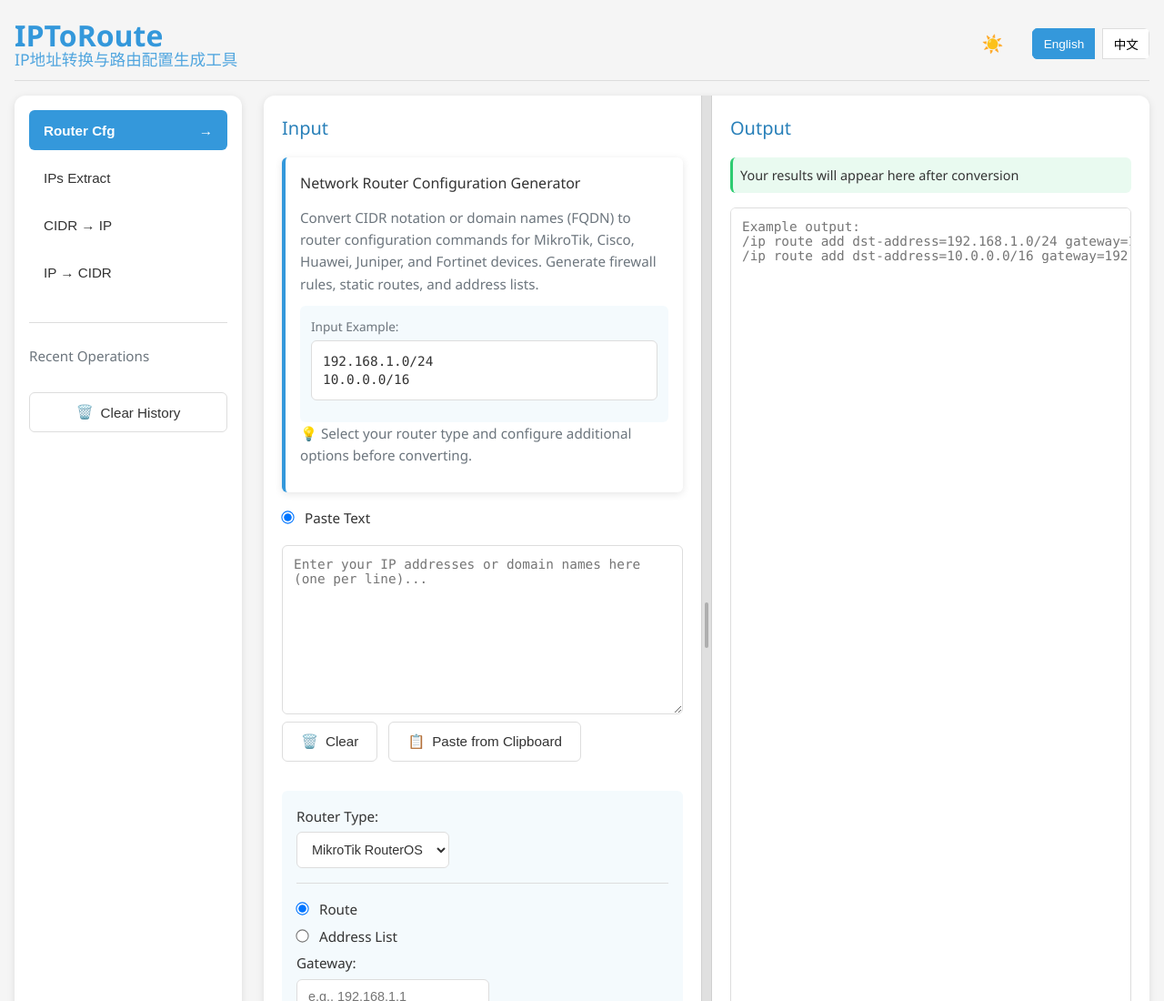
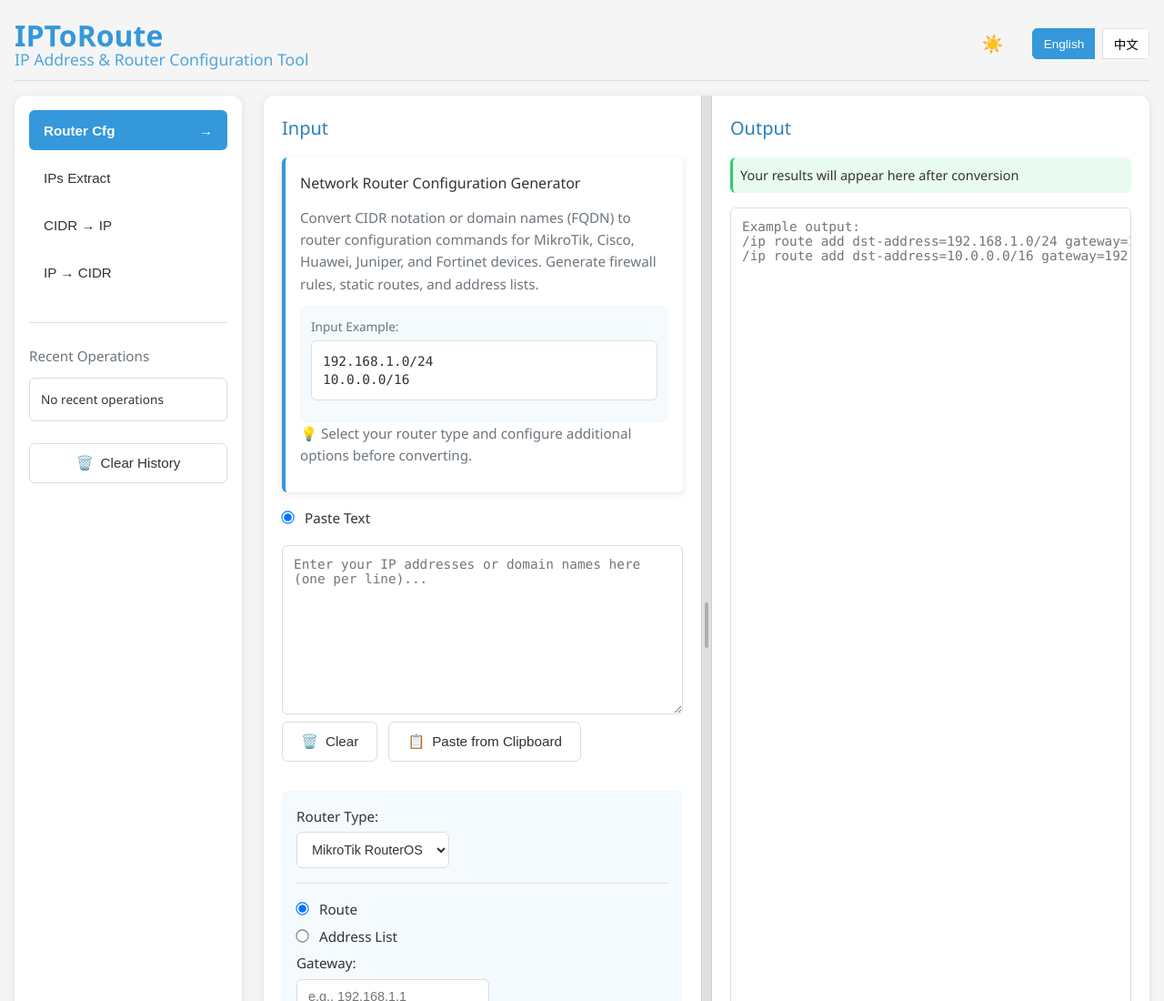
Before and after one commit to myyeti1043/iptoroute, a plain HTML site: page index.html in a window 1280 px wide. Shown: the top 1100 px of the page at 91% size. Drawn offline with Linux system fonts and the light colour scheme.

Commit message:
feat: add core app logic and translations for multi-language support

```diff
--- a/index.html
+++ b/index.html
@@ -98,11 +98,18 @@
     }
     </script>
 
-    <!-- 提前处理hash参数以确保可以直接访问特定标签 -->
+    <!-- 提前处理hash参数和语言设置以确保正确的初始显示 -->
     <script>
         (function() {
             // 存储URL中的hash参数以供后续使用
             window.__initialHash = window.location.hash;
+
+            // 检查用户的语言偏好
+            var preferredLang = localStorage.getItem('preferredLanguage') || 'en';
+            window.__initialLang = preferredLang;
+
+            // 设置HTML语言属性
+            document.documentElement.lang = preferredLang;
 
             // 如果直接通过hash访问页面，预处理hash
             function handleInitialHash() {
@@ -125,7 +132,7 @@
         <header>
             <h1>
                 <a href="./" data-lang="title-main">IPToRoute</a>
-                <span class="subtitle" data-lang="title">IP地址转换与路由配置生成工具</span>
+                <span class="subtitle" data-lang="title">IP Address & Router Configuration Tool</span>
             </h1>
             <div class="header-controls">
                 <div class="theme-toggle">
--- a/js/app.js
+++ b/js/app.js
@@ -180,9 +180,11 @@ function init() {
     console.log('Setting up recent operations...');
     setupRecentOperations();
 
-    // Load recent operations from localStorage
+    // Load recent operations from localStorage and refresh UI
     console.log('Loading recent operations...');
-    loadRecentOperations();
+    const operations = loadRecentOperations();
+    console.log('Refreshing recent operations UI...');
+    refreshRecentOperations(operations);
 
     // Set up resizer functionality
     console.log('Setting up resizer...');
@@ -981,7 +983,7 @@ function setupFooterNavigation() {
 
 // Global variables
 let currentMode = 'router-config'; // Default mode
-let currentLang = localStorage.getItem('preferredLanguage') || 'en'; // Default language
+let currentLang = window.__initialLang || localStorage.getItem('preferredLanguage') || 'en'; // Default language
 const inputArea = document.getElementById('inputArea');
 const outputArea = document.getElementById('outputArea');
 
--- a/js/translations.js
+++ b/js/translations.js
@@ -139,8 +139,8 @@ const translations = {
         'tooltip-language': 'Switch language',
 
         // Additional translations
-        'title-main': 'IPToRoute - IP Address Tools for Network Engineers',
-        'title': 'IPToRoute',
+        'title-main': 'IPToRoute',
+        'title': 'IP Address & Router Configuration Tool',
         'theme-tooltip': 'Toggle Dark Mode',
         'recent-operations': 'Recent Operations',
         'clear-history': 'Clear History',
@@ -317,7 +317,7 @@ const translations = {
 
         // Additional translations
         'title-main': 'IPToRoute',
-        'title': 'IPToRoute - IP地址转换工具',
+        'title': 'IP地址转换与路由配置生成工具',
         'theme-tooltip': '切换明暗模式',
         'recent-operations': '最近操作',
         'clear-history': '清除历史',
```
